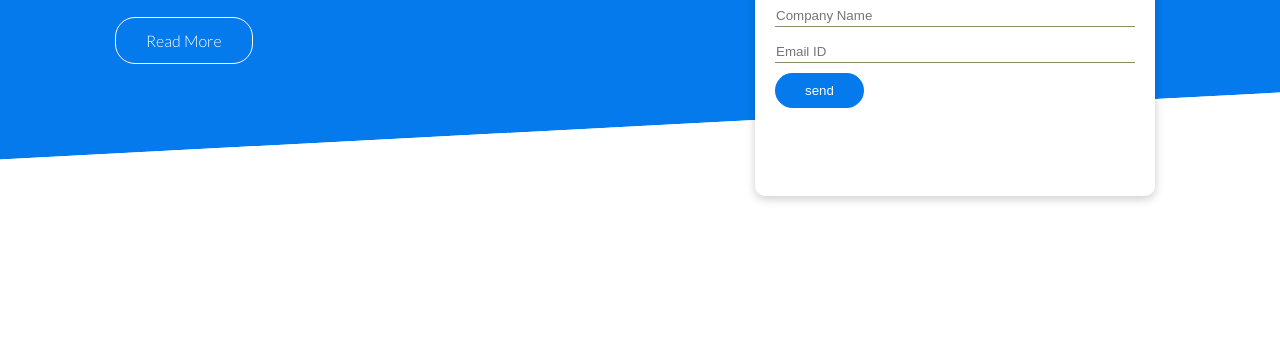
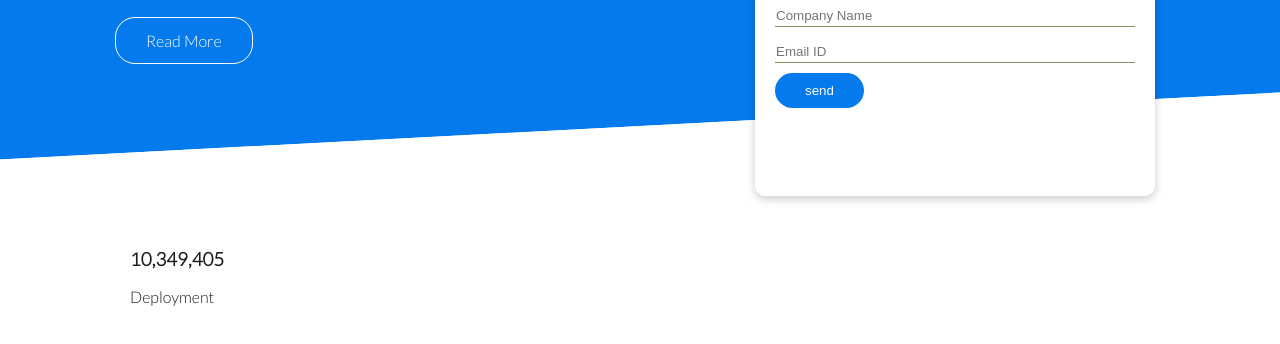
Before and after one commit to rafidelahi-dev/Responsive-Website, a plain HTML site: page index.html in a window 1280 px wide. Shown: the part 304-648 px from the top of the page. Drawn offline with Linux system fonts and the light colour scheme.

Commit message:
Some left

```diff
--- a/css/style.css
+++ b/css/style.css
@@ -76,6 +76,10 @@ img{
  left: 0;
  right: 0;
  transform: skewY(-3deg);
+ /* For Different Browsers */
+ -ms-transform: skewY(-3deg);
+ -moz-transform: skewY(-3deg);
+ -webkit-transform: skewY(-3deg);
 }
 .showcase-form{
  position: relative;
--- a/index.html
+++ b/index.html
@@ -47,5 +47,23 @@
     </div>
   </div>
  </section>
+ <!-- Stats -->
+ <section class="stats">
+  <div class="container">
+   <h3 class="stats-heading text-center my-1">
+    Welcome to the best platform for building applications of all types with modern architecture and scaling
+   </h3>
+   <div class="grid grid-3 text-center my-4">
+    <div>
+     <i class="fas fa-server fa-3x"></i>
+     <h3>10,349,405</h3>
+     <p class="text-secondary">Deployment</p>
+    </div>
+    <div></div>
+    <div></div>
+   </div>
+  </div>
+
+ </section>
 </body>
 </html>
```
